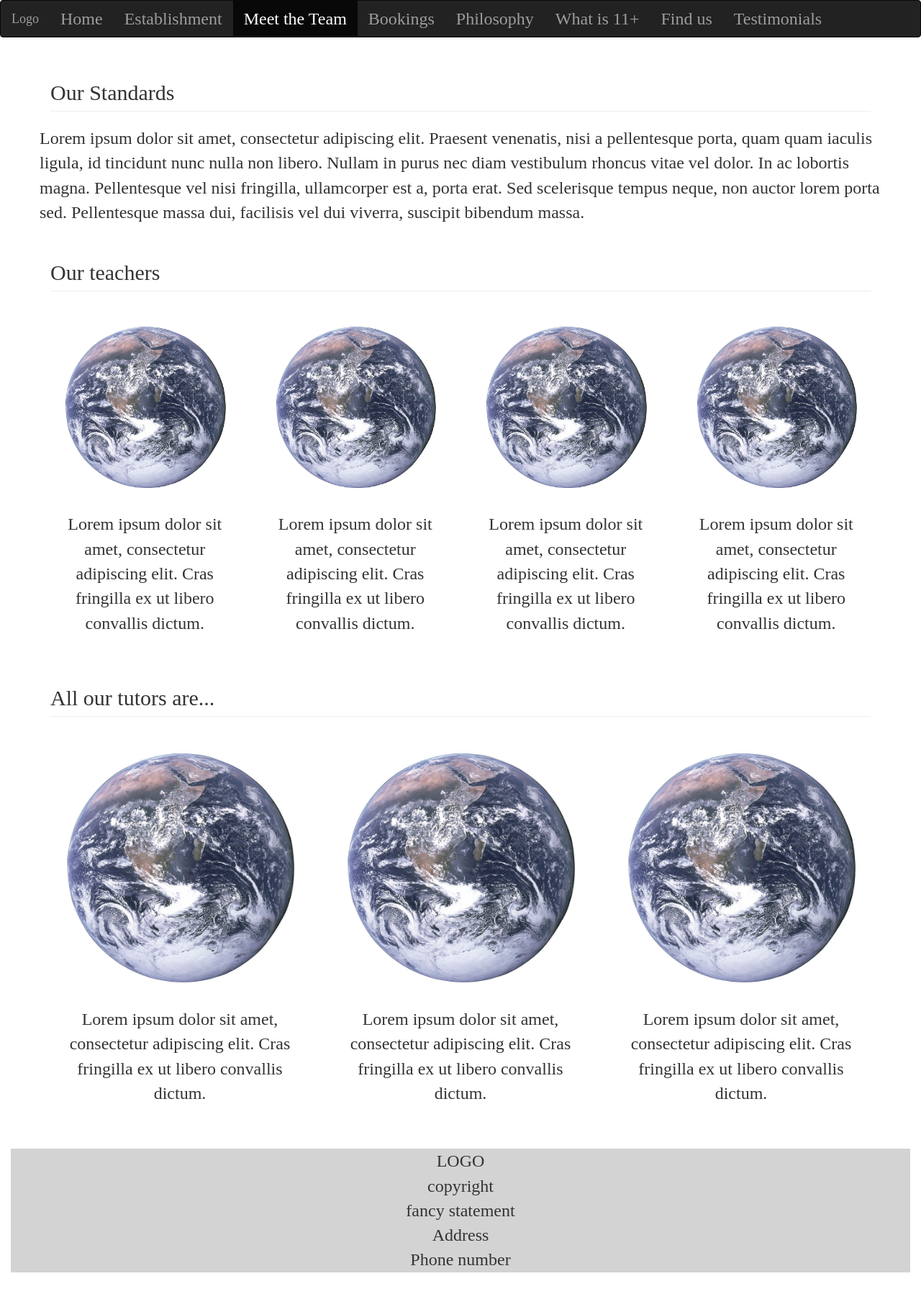
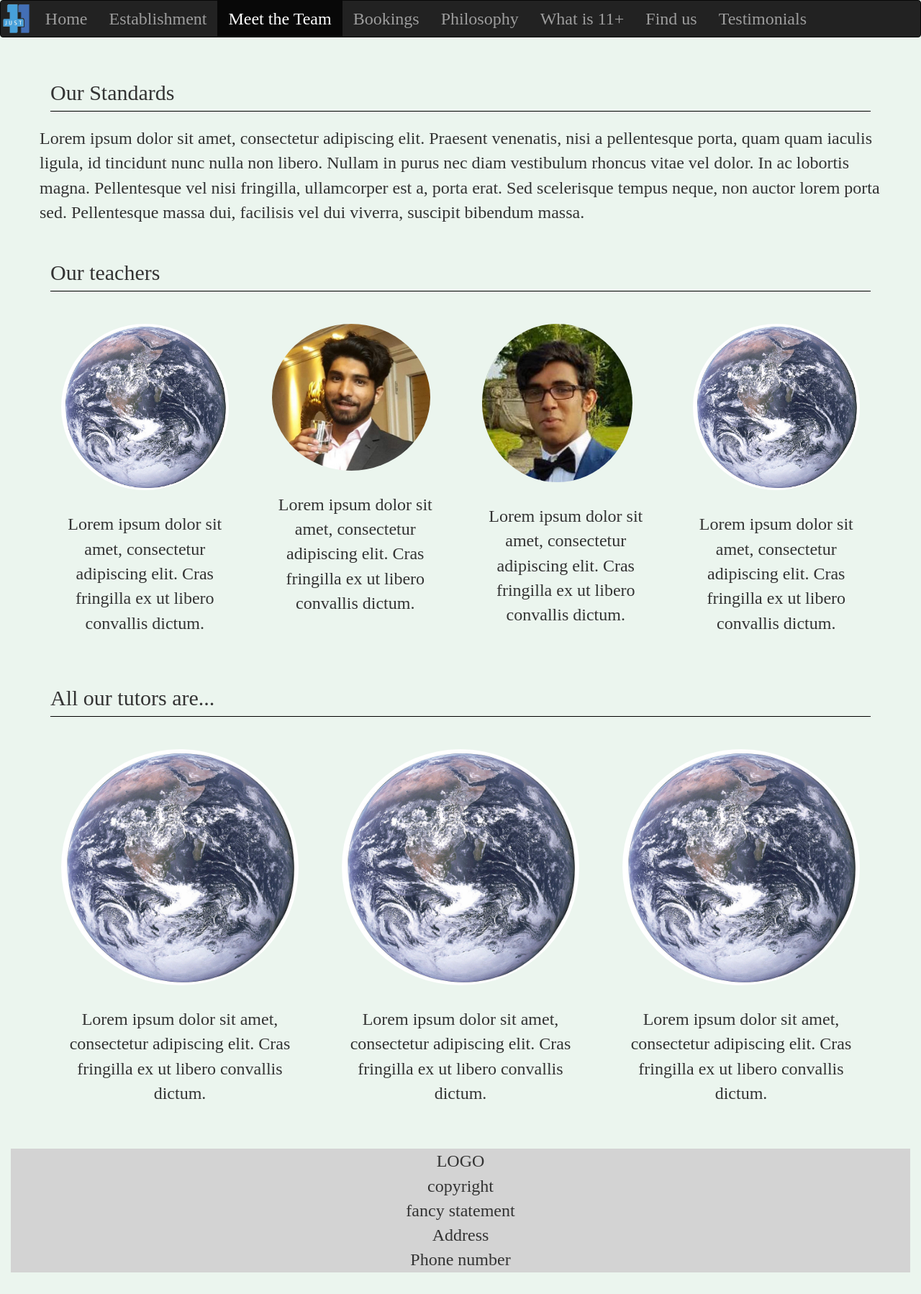
Before and after one commit to vognam/tuition_site, a Django app: page /meettheteam in a window 1280 px wide. Shown: the whole page at 72% size. Run offline with Django 3.2, Linux system fonts and the light colour scheme; some libraries are stand-ins or nearby versions; some web fonts are replaced.

Commit message:
some new colours, logo tutor pics

```diff
--- a/home/static/home/custom.css
+++ b/home/static/home/custom.css
@@ -1,3 +1,10 @@
+/*
+colour schemes:
+#ebf5ee
+#d5fff6
+#231352
+ */
+
 .top-buffer {
     margin-top: 30px;
     margin-bottom: 30px;
@@ -20,6 +27,7 @@
 body {
     font-family: 'Bellefair', serif;
     font-size: 24px;
+    background-color: #ebf5ee;
 }
 
 div[class^='col-']{
@@ -30,3 +38,26 @@ div[class^='col-']{
 span.glyphicon-arrow-right{
     font-size: 3em;
 }
+
+/*
+.nav {
+    background-color: #231352;
+    border-color: #231352;
+    color: white;
+}
+*/
+
+/* fit logo in navbar */
+.navbar-brand {
+    margin: 0;
+    padding: 0;
+}
+
+.navbar-brand img
+{
+    max-height: 100%;
+}
+
+.page-header {
+    border-bottom: 1px solid black;
+}
--- a/home/templates/home/base.html
+++ b/home/templates/home/base.html
@@ -32,7 +32,7 @@
             <span class="icon-bar"></span>
             <span class="icon-bar"></span>
           </button>
-          <a class="navbar-brand" href="{% url 'index' %}">Logo</a>
+          <a class="navbar-brand" href="{% url 'index' %}"><img alt="logo" src="{% static 'home/images/logo.png' %}"></a>
         </div>
 
     <!-- Collect the nav links, forms, and other content for toggling -->
--- a/home/templates/home/meettheteam.html
+++ b/home/templates/home/meettheteam.html
@@ -16,11 +16,11 @@
             <p class="top-buffer text-center">Lorem ipsum dolor sit amet, consectetur adipiscing elit. Cras fringilla ex ut libero convallis dictum.</p>
         </div>
         <div class="col-xs-12 col-sm-6 col-lg-3">
-            <img class="img-circle img-responsive" src="{% static 'home/images/earth.jpg' %}">
+            <img class="img-circle img-responsive" style="max-height:220px; max-width:220px;" src="{% static 'home/images/amirdp.jpeg' %}">
             <p class="top-buffer text-center">Lorem ipsum dolor sit amet, consectetur adipiscing elit. Cras fringilla ex ut libero convallis dictum.</p>
         </div>
         <div class="col-xs-12 col-sm-6 col-lg-3">
-            <img class="img-circle img-responsive" src="{% static 'home/images/earth.jpg' %}">
+            <img class="img-circle img-responsive" style="max-height:220px" src="{% static 'home/images/azhardp.jpeg' %}">
             <p class="top-buffer text-center">Lorem ipsum dolor sit amet, consectetur adipiscing elit. Cras fringilla ex ut libero convallis dictum.</p>
         </div>
         <div class="col-xs-12 col-sm-6 col-lg-3">
```
Also changed, not shown: home/static/home/images/amirdp.jpeg (added), home/static/home/images/azhardp.jpeg (added), home/static/home/images/logo.jpeg (added), home/static/home/images/logo.png (added).
